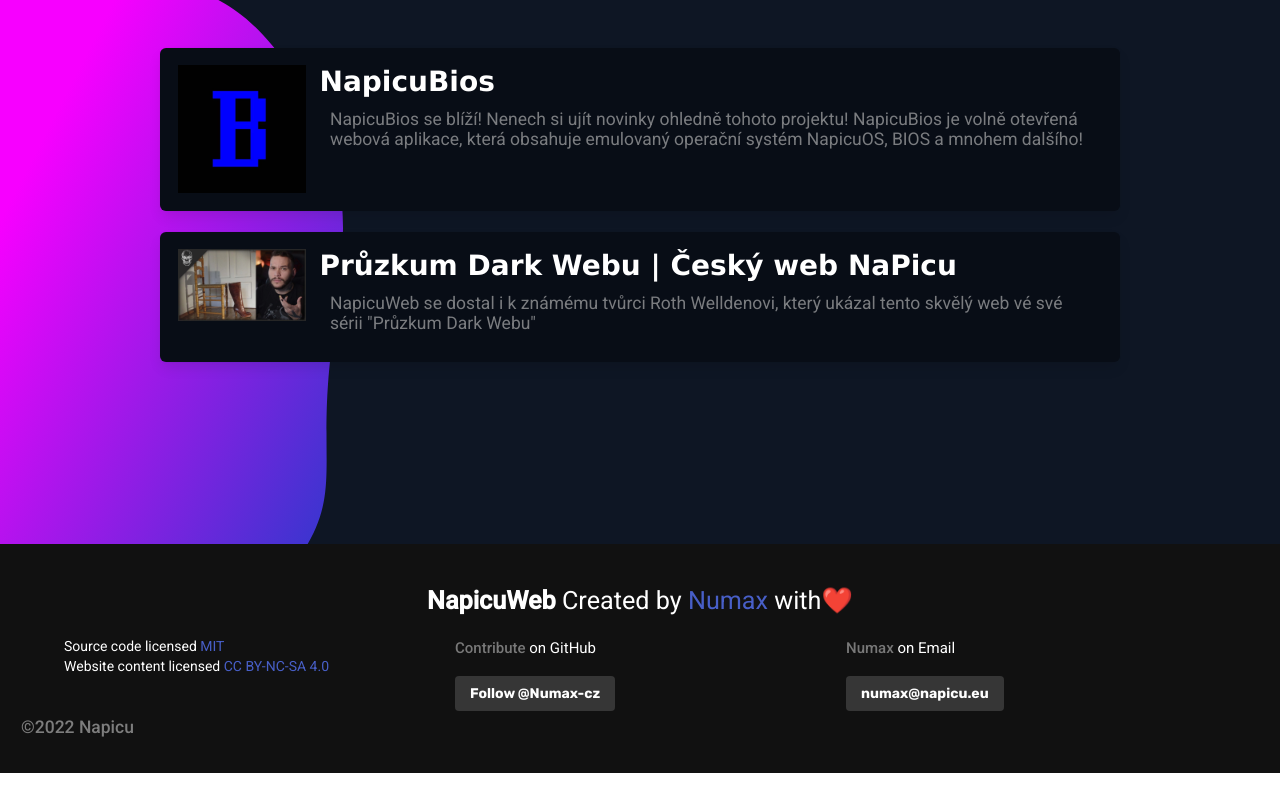
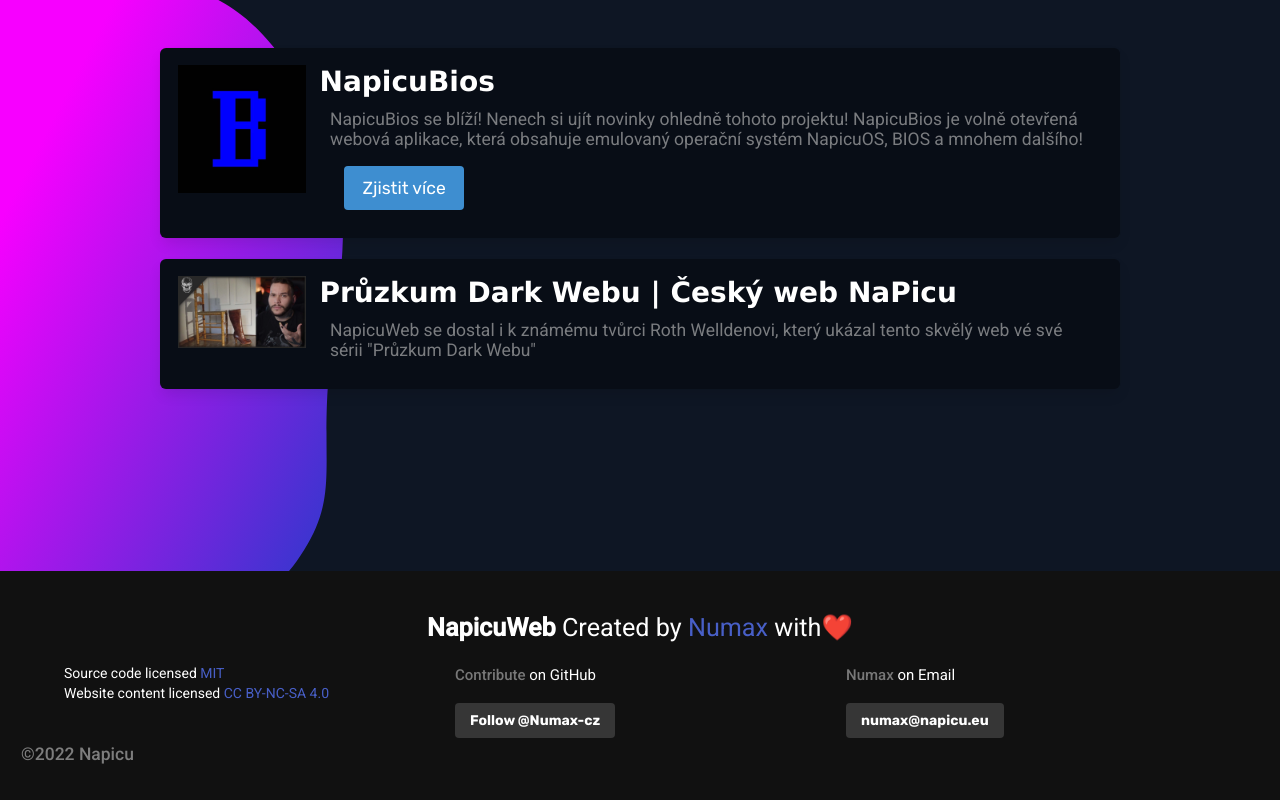
Before and after one commit to Numax-cz/NapicuWeb, an Angular app: page / in a window 1280 px wide. Shown: the part 943-1743 px from the top of the page. Before the commit the page ends 1716 px from the top, so only its background shows below. Built offline with nearby package versions, Linux system fonts and the light colour scheme.

Commit message:
Přidáno tlačítko

```diff
--- a/src/app/index/index.component.html
+++ b/src/app/index/index.component.html
@@ -105,6 +105,7 @@
                     otevřená webová aplikace, která obsahuje emulovaný operační systém NapicuOS, BIOS a mnohem
                     dalšího!
                   </p>
+                  <button class="button is-info ml-4 is-fullheight is-medium" routerLink="/bios">Zjistit více</button>
                 </div>
               </div>
             </div>
```
